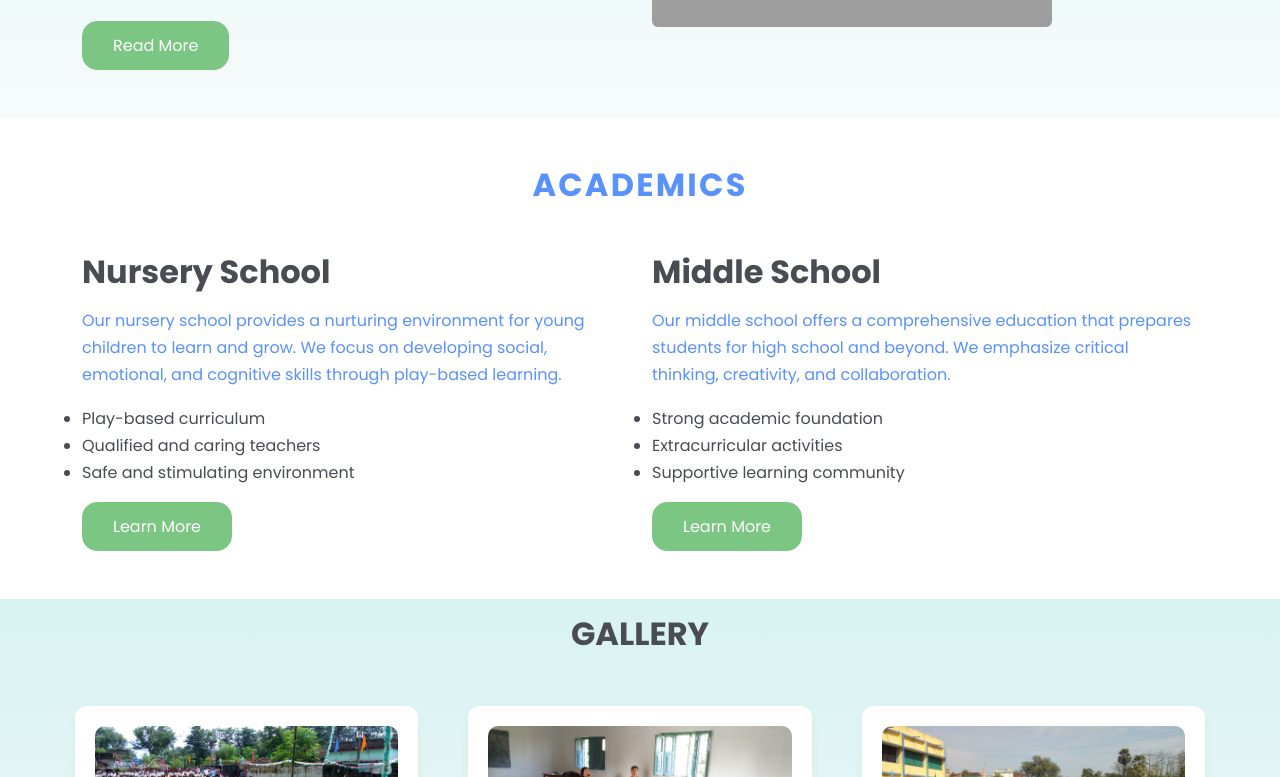
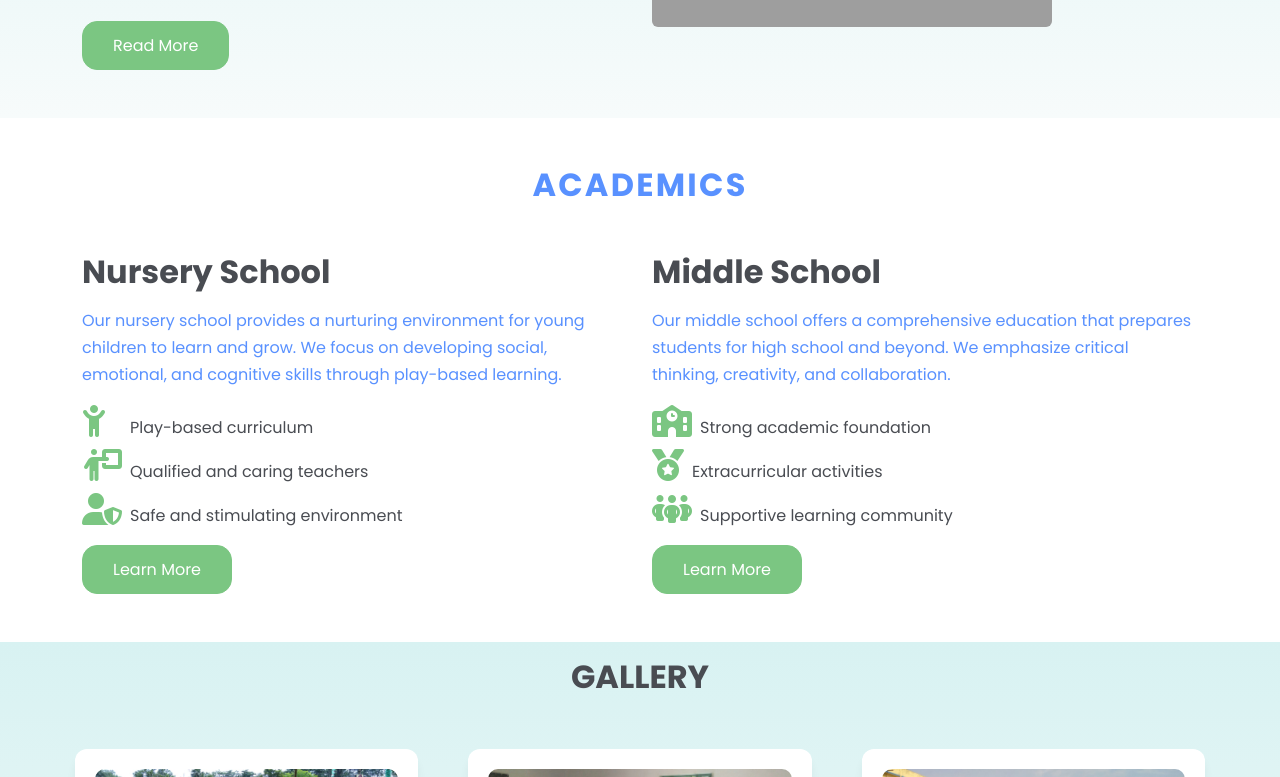
Before and after one commit to johng92/sjsTorai, a website: page index.html in a window 1280 px wide. Shown: the part 2023-2800 px from the top of the page. Drawn offline with nearby package versions, Linux system fonts and the light colour scheme; some packages are replaced by stand-ins of ours; grey boxes are pictures that could not be loaded; a script that the page names is missing.

Commit message:
fa-icons included and responsivenss enhanced

```diff
--- a/index.html
+++ b/index.html
@@ -39,10 +39,11 @@
       </button>
     </header>
   </div> <!--HEADER CONTAINER ENDS-->
+  <!--Notice-->
   <div class="container">
     <div class="news-ticker bg-light p-3 rounded">
       <div class="d-flex align-items-center">
-        <span class="me-3 fw-bold">Latest:</span>
+        <span class="me-3 fw-bold">Notice:</span>
         <marquee behavior="scroll" direction="left">
           <a href="news1.html" class="text-dark me-4">Admission starts from Jan 10, 2025</a>
         </marquee>
@@ -184,29 +185,32 @@
       </section>
 
       <!-- ACADEMICS -->
-       <section class="py-5">
+      <section class="py-5" id="academics">
         <div class="container">
           <h2 class="academics-title text-center text-secondary mb-5">ACADEMICS</h2>
           <div class="row">
+            <!-- Nursery School Section -->
             <div class="col-md-6">
               <h2 class="fw-bold">Nursery School</h2>
               <p class="text-secondary">Our nursery school provides a nurturing environment for young children to learn and grow. We focus on developing social, emotional, and cognitive skills through play-based learning.</p>
-        <ul>
-          <li>Play-based curriculum</li>
-          <li>Qualified and caring teachers</li>
-          <li>Safe and stimulating environment</li>
+              <ul class="list-unstyled">
+                <li class="mb-2"><i class="fa-solid fa-child-reaching fa-2x text-primary me-4"></i>Play-based curriculum</li>
+                <li class="mb-2"><i class="fa-solid fa-person-chalkboard fa-2x text-primary me-2"></i>Qualified and caring teachers</li>
+                <li class="mb-2"><i class="fa-solid fa-user-shield fa-2x text-primary me-2"></i>Safe and stimulating environment</li>
               </ul>
               <div class="academic-btn">
                 <a href="#" class="btn btn-primary text-white">Learn More</a>
               </div>
             </div>
+
+            <!-- Middle School Section -->
             <div class="col-md-6">
               <h2 class="fw-bold">Middle School</h2>
               <p class="text-secondary">Our middle school offers a comprehensive education that prepares students for high school and beyond. We emphasize critical thinking, creativity, and collaboration.</p>
-        <ul>
-          <li>Strong academic foundation</li>
-          <li>Extracurricular activities</li>
-          <li>Supportive learning community</li>
+              <ul class="list-unstyled">
+                <li class="mb-2"><i class="fa-solid fa-school fa-2x text-primary me-2"></i>Strong academic foundation</li>
+                <li class="mb-2"><i class="fa-solid fa-medal fa-2x text-primary me-2"></i>Extracurricular activities</li>
+                <li class="mb-2"><i class="fa-solid fa-people-group fa-2x text-primary me-2"></i>Supportive learning community</li>
               </ul>
               <div class="academic-btn">
                 <a href="#" class="btn btn-primary text-white">Learn More</a>
@@ -215,6 +219,7 @@
           </div>
         </div>
       </section>
+
 
 <!-- GALLERY -->
 <div class="galleryBody">
@@ -327,9 +332,9 @@
             <div class="col-md-4">
               <h5>Follow Us</h5>
               <a href="#" class="text-white me-3"><i class="fab fa-facebook-f"></i></a>
-              <a href="#" class="text-white me-3"><i class="fab fa-twitter"></i></a>
-              <a href="#" class="text-white me-3"><i class="fab fa-instagram"></i></a>
-              <a href="#" class="text-white"><i class="fab fa-linkedin-in"></i></a>
+              <a href="#" class="text-white me-3"><i class="fab fa-twitter "></i></a>
+              <a href="#" class="text-white me-3"><i class="fab fa-instagram "></i></a>
+              <a href="#" class="text-white"><i class="fab fa-linkedin-in "></i></a>
             </div>
           </div>
           <div class="text-center py-3">
--- a/scss/styles.scss
+++ b/scss/styles.scss
@@ -461,6 +461,13 @@ html {
 #about {
   padding: 1rem !important;
 }
+#academics {
+  padding: 1rem !important;
+}
+.academics-title.text-center.text-secondary.mb-5 {
+  margin-top: 2rem !important;
+  margin-bottom: 1rem !important;
+}
 
   /* Adjust button sizes */
   .btn {
```
Also changed, not shown: css/styles.css. Lines whose indentation alone changed are shown as unchanged.
